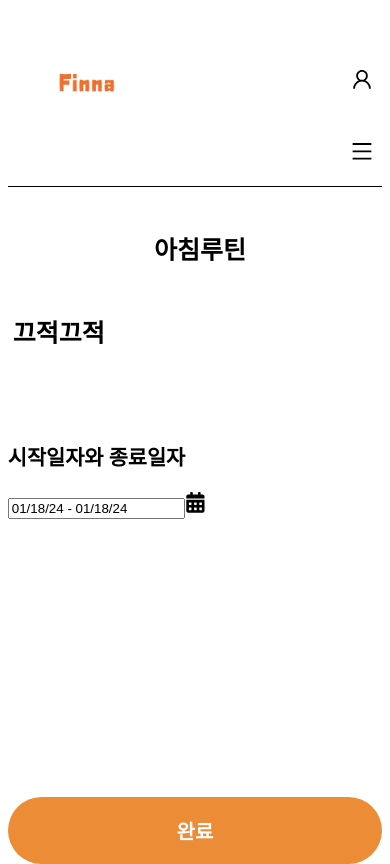
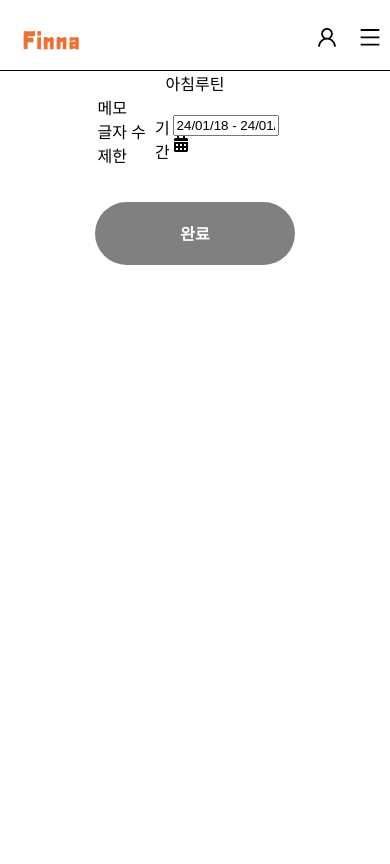
Before and after one commit to Do-Farming/DoFarming_WEB, a React (Vite) app: page /Home9 in a window 390 px wide. Built offline with nearby package versions, Linux system fonts and the light colour scheme.

Commit message:
FEAT:Profile Btn Alert

```diff
--- a/src/Pages/Home/Home.jsx
+++ b/src/Pages/Home/Home.jsx
@@ -43,7 +43,7 @@ const Home = () => {
       <NavBar />
       <div className="Content1">
         <div className="home_textbox">
-          <p>님 반가워요</p>
+          <p>닉네임값님 반가워요</p>
           <p>오늘도 활기차게 하루를 시작해봐요!</p>
         </div>
         <div
--- a/src/Pages/Home/Home9.jsx
+++ b/src/Pages/Home/Home9.jsx
@@ -5,7 +5,6 @@ import '../../Style/Home/Calendar.css';
 import TextInput from './TextInput';
 import '../../Style/Home/Home9.css';
 import NavBar from '../Nav/Nav.jsx';
-import { Link } from 'react-router-dom';
 
 
 function Home9() {
@@ -13,6 +12,10 @@ const [dateRange, setDateRange] = useState([new Date(), new Date()]);
 const [startDate, endDate] = dateRange;
 const [isOpen, setIsOpen] = useState(false);
 const datePickerRef = useRef();
+
+const handleButtonClick = () => {
+    alert("저장되었습니다!");
+};
 
 const CustomInput = forwardRef(({ value, onClick }, ref) => (
     <div>
@@ -29,18 +32,20 @@ const CustomInput = forwardRef(({ value, onClick }, ref) => (
 
 return (
     <div>
+        <NavBar/>
         <div className='Home9Wrap'>
-    <NavBar/>
+
             < div id='RouName'>
                 <TextInput init="아침루틴" />
             </div>
             <div id='UserPK'>
             <div id='SangMe'>
-    <TextInput init="끄적끄적" />
+                메모
+                <TextInput init="글자 수 제한"/>
             </div>
 
         <div id='DayDay'>
-    <p>시작일자와 종료일자</p>
+        <div>기간</div>
         <DatePicker
             ref={datePickerRef}
             selected={startDate}
@@ -51,7 +56,7 @@ return (
             endDate={endDate}
             selectsRange
             customInput={<CustomInput />}
-        dateFormat="MM/dd/yy"
+            dateFormat="yy/MM/dd"
             open={isOpen}
             onCalendarClose={() => setIsOpen(false)}
             onCalendarOpen={() => setIsOpen(true)}
@@ -59,9 +64,7 @@ return (
             </div>
         </div>
         <div className='BtnWrap'>
-    <Link to="/Home">
-    <button>완료</button>
-</Link>
+            <button className='Home9Btn' onClick={handleButtonClick}>완료</button>
         </div>
         </div>
     </div>
--- a/src/Pages/Mypage/Profile.jsx
+++ b/src/Pages/Mypage/Profile.jsx
@@ -14,7 +14,6 @@ const Profile = () => {
 
   // input 요소에 대한 참조
   const fileInputRef = useRef(null);
-
 
   // 파일 입력 변경 핸들러
   const handleImageChange = (e) => {
@@ -54,12 +53,15 @@ const Profile = () => {
     setAge(e.target.value);
   };
 
+  const handleButtonClick = () => {
+    alert("저장되었습니다!");
+};
+
   return (
     <div className="ProfileWrap">
       <NavBar />
 
       <div className="ProfileContainer">
-
         <div className="ProfileTxt">Profile</div>
         <div className="ProfileContent">
           {/* 이미지, 닉네임 수정 */}
@@ -67,13 +69,29 @@ const Profile = () => {
             <div className="ProfileimgWrap">
               {/* 이미지를 표시할 곳 */}
               {image ? (
-                <img onClick={handleCustomButtonClick} src={image} alt="Uploaded" className="Profileimg" />
+                <img
+                  onClick={handleCustomButtonClick}
+                  src={image}
+                  alt="Uploaded"
+                  className="Profileimg"
+                />
               ) : (
-                <img onClick={handleCustomButtonClick} src={myimg} alt="Default" className="Profileimg" />
+                <img
+                  onClick={handleCustomButtonClick}
+                  src={myimg}
+                  alt="Default"
+                  className="Profileimg"
+                />
               )}
               <div>
                 {/* 숨겨진 파일 입력 */}
-                <input type="file" accept="image/*" onChange={handleImageChange} ref={fileInputRef} style={{ display: "none" }}/>
+                <input
+                  type="file"
+                  accept="image/*"
+                  onChange={handleImageChange}
+                  ref={fileInputRef}
+                  style={{ display: "none" }}
+                />
               </div>
             </div>
           </div>
@@ -81,22 +99,35 @@ const Profile = () => {
           <div className="Profileinputnic">
             {editingNickname ? (
               <div className="dis">
-              <input type="text" value={newNickname} onChange={handleNicknameChange} className="inputnicChange1"/>
-              <button onClick={handleSaveNickname} className="Profilebtn1">확인</button>
+                <input
+                  type="text"
+                  value={newNickname}
+                  onChange={handleNicknameChange}
+                  className="inputnicChange1"
+                />
+                <button onClick={handleSaveNickname} className="Profilebtn1">
+                  확인
+                </button>
               </div>
             ) : (
               <div className="border2">
                 <div className="border1">
                   <span className="inputnicChange1">{nickname}</span>
                 </div>
-              <button onClick={handleEditNickname} className="Profilebtn1">수정</button>
+                <button onClick={handleEditNickname} className="Profilebtn1">
+                  수정
+                </button>
               </div>
             )}
           </div>
 
           <div className="Profileinput">
             <label>성별</label>
-          <select value={gender} onChange={handleGenderChange} className="Profilegender">
+            <select
+              value={gender}
+              onChange={handleGenderChange}
+              className="Profilegender"
+            >
               <option value="Male">값호출</option>
               <option value="Female">값호출</option>
             </select>
@@ -104,11 +135,16 @@ const Profile = () => {
 
           <div className="Profileinput">
             <label>나이</label>
-          <input type="number" value={age}값호출 onChange={handleAgeChange} className="Profileage"/>
+            <input
+              type="number"
+              value={age}
+              값호출
+              onChange={handleAgeChange}
+              className="Profileage"
+            />
           </div>
-        <button className="Profilesubmit">저장</button>
+          <button className="Profilesubmit" onClick={handleButtonClick}>저장</button>
         </div>
-
       </div>
     </div>
   );
--- a/src/Style/Home/Home9.css
+++ b/src/Style/Home/Home9.css
@@ -1,113 +1,46 @@
 .Home9Wrap {
-    margin: 0 auto;
-    padding: 0;
-    padding: 10vh 5vw;
-    box-sizing: border-box;
-    font-size: 1.3rem;
-    font-weight: bold;
+    width: 50vw;
+    margin-left: 25vw;
+    display: flex;
+    flex-direction: column;
+    align-items: center;
 }
 
-#RouName,
-#SangMe {
-    width: 100%;
-    height: 40px;
-    padding: 5px;
-    margin-bottom: 2vh;
-    font-size: larger;
-}
-
-#RouName {
-    text-align: center;
-    margin-top: 10%;
-}
-
-#SangMe {
-    margin-top: 9%;
-}
-
-h2 {
-    margin-top: 3vh;
-}
-
-.BtnWrap {
-    text-align: center;
-}
-
-.BtnWrap button {
-
-  padding: 2.3vh;
-  font-size: 1.25rem;
-  background-color: #ED8C37;
-  color: #ffffff;
-  border: #ED8C37;
-  font-weight: bold;
-  text-align: center;
-  cursor: pointer;
-  border-radius: 50px;
-  margin-bottom: 6vh;
-  width: 65vw;
-  cursor: pointer;
-}
-
-/* 적응형 스타일 추가 */
-@media only screen and (max-width: 1200px) {
-  .Home9Wrap {
-    padding: 7vh 3vw;
-  }
-
-  padding: 2.3vh;
-    font-size: 1.25rem;
-    background-color: #ED8C37;
-    color: #ffffff;
-    border: #ED8C37;
+.Home9Btn {
+    margin-top: 35px;
+    padding: 2.3vh;
+    font-size: 1rem;
+    background-color: gray;
+    color: white;
     font-weight: bold;
     text-align: center;
     cursor: pointer;
     border-radius: 50px;
-    margin-bottom: 6vh;
-    width: 65vw;
-    cursor: pointer;
+    width: 200px;
 }
 
-#UserPK {}
-
-
-@media only screen and (max-width: 1200px) {
-    .Home9Wrap {
-        padding: 7vh 3vw;
-    }
-    #RouName,
-    #SangMe {
-        margin-bottom: 1.5vh;
-    }
-    h2 {
-        margin-top: 2vh;
-    }
-    .BtnWrap button {
-        margin-bottom: 0.5vh;
-    }
+.Home9Btn:hover {
+    background-color: #ED8C37;
+    color: white;
 }
 
-@media only screen and (max-width: 800px) {
-    .Home9Wrap {
-        padding: 5vh 2vw;
-    }
-    #RouName,
-    #SangMe {
-        margin-bottom: 1vh;
-    }
-    h2 {
-        margin-top: 1.5vh;
-    }
-    .BtnWrap button {
-        top: 17em;
-        margin-bottom: 0.5vh;
-        position: relative;
-        width: 100%;
-        text-align: center;
-    }
-    #DayDay {
-        position: relative;
-        top: 3em;
-    }
+#UserPK {
+    display: flex;
+    flex-direction: row;
+    justify-content: space-between;
+    width: 100%;
 }
+
+#DayDay {
+    display: flex;
+    flex-direction: row;
+    justify-content: space-between;
+    width: 100%;
+    margin-top: 20px;
+}
+
+input[type="text"]:focus {
+    outline: none;
+    box-shadow: none;
+    border: 1px solid #ccc;
+}
```
Lines whose indentation alone changed are shown as unchanged.
